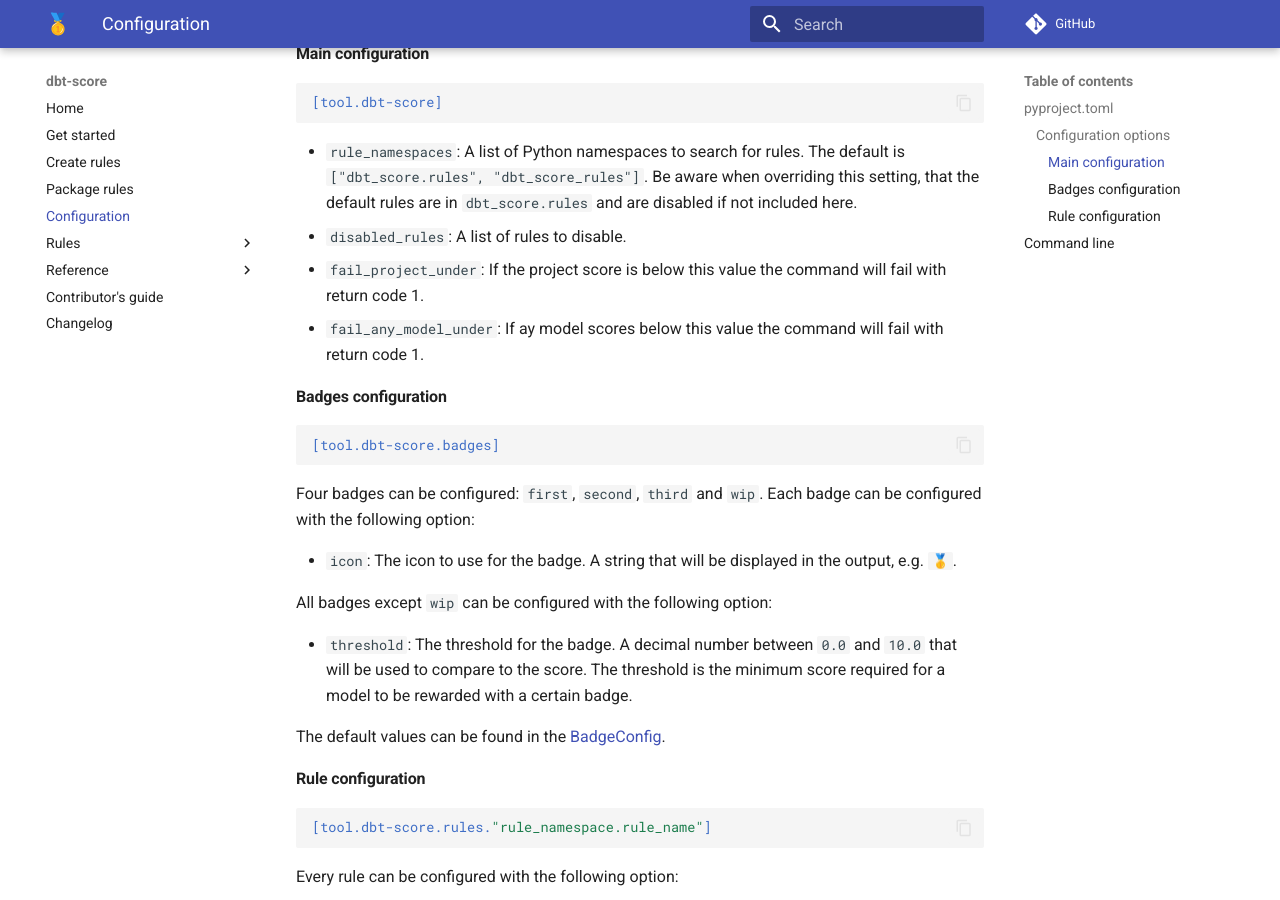
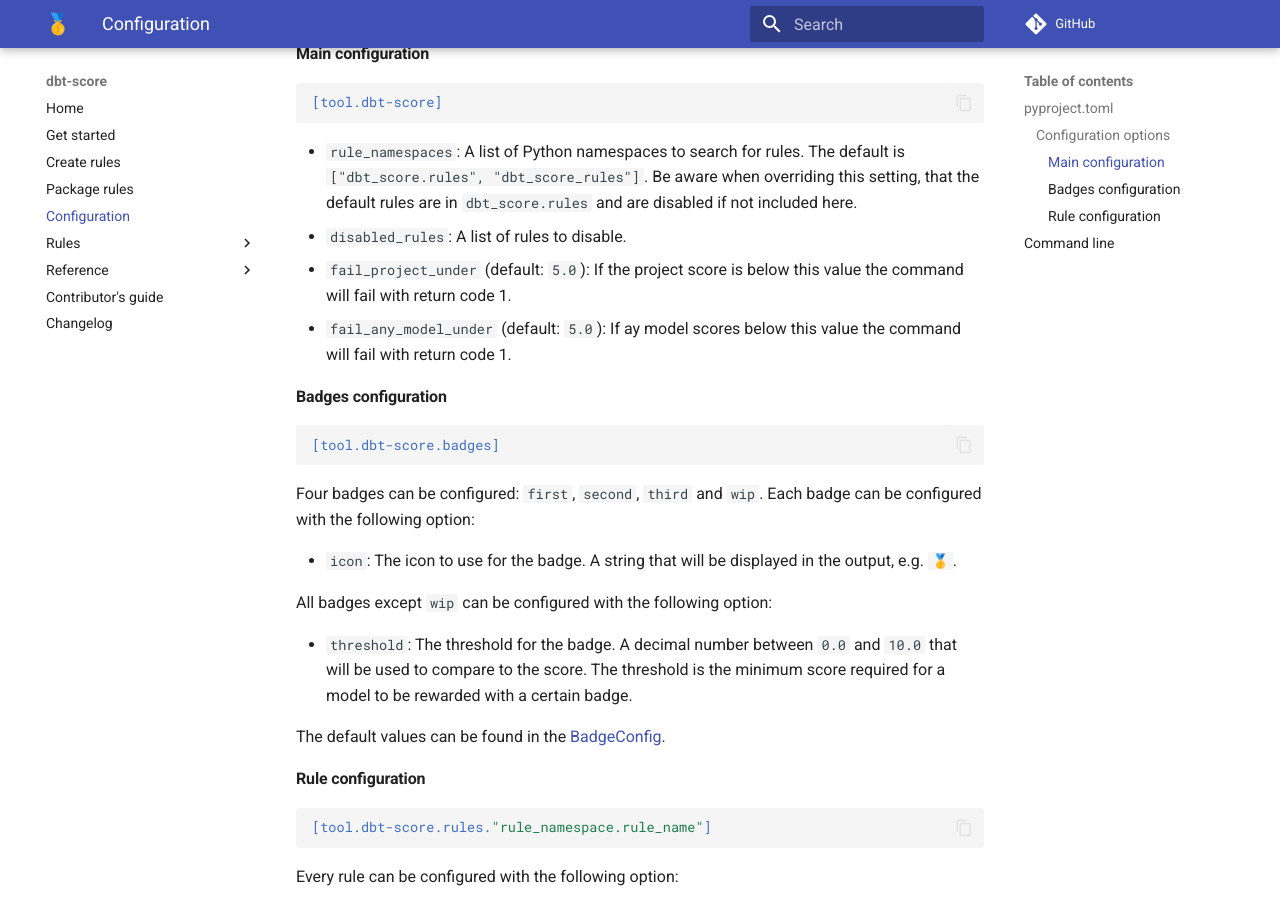
Before and after one commit to PicnicSupermarket/dbt-score, an MkDocs documentation site: the page built from docs/configuration.md, in a window 1280 px wide and 900 px high, scrolled down 866 px. Built offline with MkDocs 1.6.1 and Material for MkDocs 9.7.7, drawn with Linux system fonts in a browser that asks for light colours; comment, search, counter and statistics services are not loaded.

Commit message:
Update docs

```diff
--- a/docs/configuration.md
+++ b/docs/configuration.md
@@ -49,10 +49,10 @@ The following options can be set in the `pyproject.toml` file:
   this setting, that the default rules are in `dbt_score.rules` and are disabled
   if not included here.
 - `disabled_rules`: A list of rules to disable.
-- `fail_project_under`: If the project score is below this value the command
-  will fail with return code 1.
-- `fail_any_model_under`: If ay model scores below this value the command will
-  fail with return code 1.
+- `fail_project_under` (default: `5.0`): If the project score is below this
+  value the command will fail with return code 1.
+- `fail_any_model_under` (default: `5.0`): If ay model scores below this value
+  the command will fail with return code 1.
 
 #### Badges configuration
 
```
